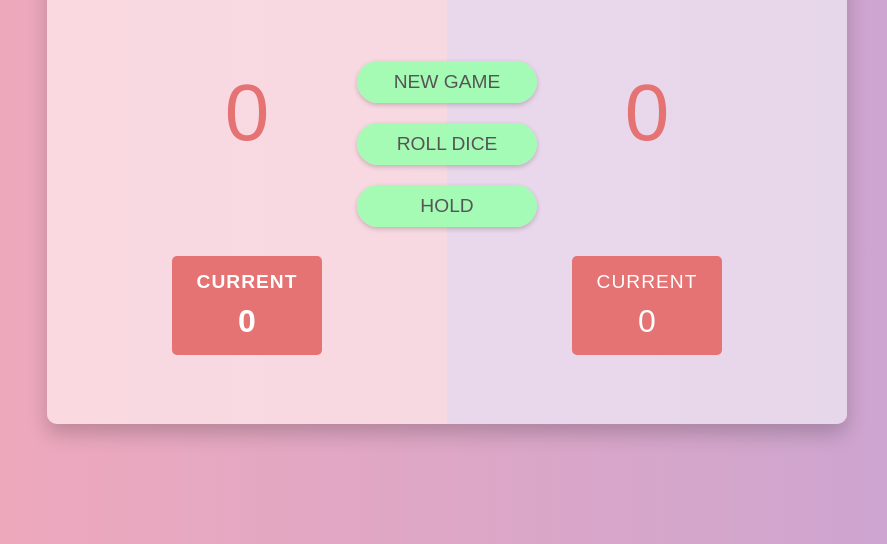
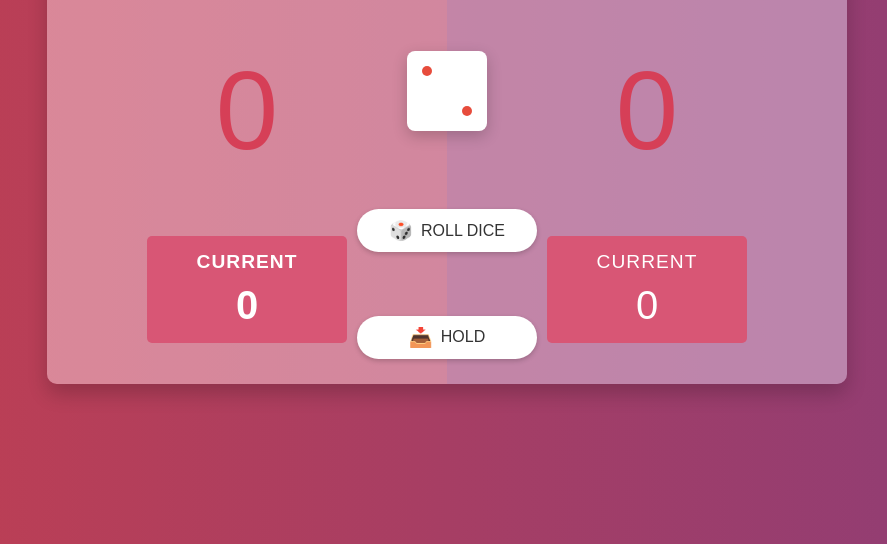
Before and after one commit to SECE-2023-2027/day-2-pig-game-Siddiqsha001, a plain HTML site: page dice.html in a window 1280 px wide. Shown: the part 256-800 px from the top of the page, without its empty margins (193-1080 px from the left). Drawn offline with Linux system fonts and the light colour scheme; files whose address does not match are found by name.

Commit message:
Final Update dice.html

```diff
--- a/dice.html
+++ b/dice.html
@@ -1,8 +1,8 @@
 <!DOCTYPE html>
 <html lang="en">
 <head>
-    <meta charset="UTF-8">
-    <meta name="viewport" content="width=device-width, initial-scale=1.0">
+    <meta charset="UTF-8" />
+    <meta name="viewport" content="width=device-width, initial-scale=1.0"/>
     <title>Dice Game</title>
     <style>
         * {
@@ -13,7 +13,7 @@
         }
 
         body {
-            background: linear-gradient(to right, #f5a9b8, #c6a4d4);
+            background: linear-gradient(to right, #c23f50, #8b3d78);
             height: 100vh;
             display: flex;
             justify-content: center;
@@ -21,10 +21,10 @@
         }
 
         .game-container {
-            background-color: rgba(255, 255, 255, 0.8);
+            background-color: rgba(255, 255, 255, 0.3);
             width: 80%;
             max-width: 800px;
-            height: 70vh;
+            height: 60vh;
             border-radius: 10px;
             box-shadow: 0 10px 20px rgba(0, 0, 0, 0.2);
             display: flex;
@@ -50,22 +50,24 @@
         }
 
         .player-name {
-            font-size: 2rem;
-            color: #555;
+            font-size: 2.2rem;
+            color: #333;
             text-transform: uppercase;
-            letter-spacing: 2px;
+            letter-spacing: 1px;
+            margin-bottom: 20px;
         }
 
         .player-score {
-            font-size: 5rem;
-            color: #e57373;
+            font-size: 7rem;
+            color: #d63f57;
             font-weight: 300;
+            margin-bottom: 20px;
         }
 
         .current-box {
-            background-color: #e57373;
+            background-color: #d85675;
             color: white;
-            width: 150px;
+            width: 200px;
             border-radius: 5px;
             padding: 15px;
             text-align: center;
@@ -79,39 +81,59 @@
         }
 
         .current-score {
-            font-size: 2rem;
+            font-size: 2.5rem;
         }
 
         .center-controls {
             position: absolute;
-            top: 50%;
-            left: 50%;
-            transform: translate(-50%, -50%);
+            width: 100%;
+            height: 100%;
             display: flex;
             flex-direction: column;
             align-items: center;
-            gap: 20px;
+            justify-content: space-between;
+            padding: 20px 0;
             z-index: 10;
         }
 
         .btn {
-            color: #555;
-            background-color: rgba(157, 255, 176, 0.9);
+            color: #333;
+            background-color: white;
             border: none;
-            font-size: 1.2rem;
+            font-size: 1rem;
             text-transform: uppercase;
             cursor: pointer;
-            font-weight: 300;
+            font-weight: 500;
             border-radius: 50px;
             padding: 10px 20px;
             width: 180px;
             box-shadow: 0 2px 5px rgba(0, 0, 0, 0.2);
             transition: all 0.3s;
+            margin: 5px 0;
+            display: flex;
+            justify-content: center;
+            align-items: center;
+            gap: 8px;
         }
 
         .btn:hover {
-            background-color: #9dffb0;
+            background-color: #f5f5f5;
             box-shadow: 0 4px 10px rgba(0, 0, 0, 0.3);
+        }
+
+        .btn-new::before {
+            content: "🔄";
+            font-size: 1.2rem;
+        }
+
+        .btn-roll::before {
+            content: "🎲";
+            font-size: 1.2rem;
+        }
+
+        .btn-hold::before {
+            content: "📥";
+            font-size: 1.2rem;
         }
 
         .active {
@@ -132,18 +154,38 @@
         }
 
         .dice {
-            position: absolute;
             width: 80px;
             height: 80px;
-            top: 45%;
-            left: 50%;
-            transform: translate(-50%, -50%);
+            background-color: white;
             box-shadow: 0 5px 15px rgba(0, 0, 0, 0.2);
             border-radius: 8px;
+            margin: 20px 0;
         }
 
         .dice-hidden {
             display: none;
+        }
+
+        .dice-dots {
+            width: 100%;
+            height: 100%;
+            position: relative;
+        }
+
+        .dot {
+            position: absolute;
+            width: 10px;
+            height: 10px;
+            border-radius: 50%;
+            background-color: #e74c3c;
+        }
+
+        .btn-new {
+            background-color: white;
+        }
+
+        .btn-roll, .btn-hold {
+            background-color: white;
         }
     </style>
 </head>
@@ -154,17 +196,21 @@
             <p class="player-score" id="score-0">0</p>
             <div class="current-box">
                 <p class="current-label">CURRENT</p>
-                <p class="current-score" id="current-0">0</p>
+                <p class="current-score" id="current-0">2</p>
             </div>
         </section>
 
         <div class="center-controls">
             <button class="btn btn-new">NEW GAME</button>
+            <div class="dice" id="dice-1">
+                <div class="dice-dots">
+                    <span class="dot dot-1"></span>
+                    <span class="dot dot-2"></span>
+                </div>
+            </div>
             <button class="btn btn-roll">ROLL DICE</button>
             <button class="btn btn-hold">HOLD</button>
         </div>
-
-        <img src="d:/Documents/MODERN-FSD-Intern/Starting/day-2/images/dice-1.png" alt="Dice" class="dice dice-hidden" id="dice-1">
 
         <section class="player player-2">
             <h2 class="player-name" id="name-1">PLAYER 2</h2>
@@ -177,41 +223,86 @@
     </main>
 
     <script>
-        // Game state variables
         let scores, currentScore, activePlayer, playing;
         const diceEl = document.getElementById('dice-1');
+        const diceDotsContainer = diceEl.querySelector('.dice-dots');
 
-        // Initialize the game
         init();
 
-        // Initialize function
         function init() {
             scores = [0, 0];
             currentScore = 0;
-            activePlayer = 0; // Player 1 starts
+            activePlayer = 0;
             playing = true;
 
-            // Reset scores in the UI
             document.getElementById('score-0').textContent = '0';
             document.getElementById('score-1').textContent = '0';
             document.getElementById('current-0').textContent = '0';
             document.getElementById('current-1').textContent = '0';
 
-            // Reset player names
             document.getElementById('name-0').textContent = 'PLAYER 1';
             document.getElementById('name-1').textContent = 'PLAYER 2';
 
-            // Reset player classes
             document.querySelector('.player-1').classList.add('active');
             document.querySelector('.player-2').classList.remove('active');
             document.querySelector('.player-1').classList.remove('winner');
             document.querySelector('.player-2').classList.remove('winner');
 
-            // Hide dice at start
-            diceEl.classList.add('dice-hidden');
+            // Reset dice to show 2 dots
+            updateDiceDots(2);
         }
 
-        // Switch player function
+        function updateDiceDots(number) {
+            // Clear existing dots
+            diceDotsContainer.innerHTML = '';
+
+            // Create and position dots based on dice number
+            switch(number) {
+                case 1:
+                    createDot(50, 50); // center
+                    break;
+                case 2:
+                    createDot(25, 25); // top left
+                    createDot(75, 75); // bottom right
+                    break;
+                case 3:
+                    createDot(25, 25); // top left
+                    createDot(50, 50); // center
+                    createDot(75, 75); // bottom right
+                    break;
+                case 4:
+                    createDot(25, 25); // top left
+                    createDot(25, 75); // bottom left
+                    createDot(75, 25); // top right
+                    createDot(75, 75); // bottom right
+                    break;
+                case 5:
+                    createDot(25, 25); // top left
+                    createDot(25, 75); // bottom left
+                    createDot(50, 50); // center
+                    createDot(75, 25); // top right
+                    createDot(75, 75); // bottom right
+                    break;
+                case 6:
+                    createDot(25, 25); // top left
+                    createDot(25, 50); // middle left
+                    createDot(25, 75); // bottom left
+                    createDot(75, 25); // top right
+                    createDot(75, 50); // middle right
+                    createDot(75, 75); // bottom right
+                    break;
+            }
+        }
+
+        function createDot(x, y) {
+            const dot = document.createElement('span');
+            dot.classList.add('dot');
+            dot.style.left = `${x}%`;
+            dot.style.top = `${y}%`;
+            dot.style.transform = 'translate(-50%, -50%)';
+            diceDotsContainer.appendChild(dot);
+        }
+
         function switchPlayer() {
             document.getElementById(`current-${activePlayer}`).textContent = '0';
             currentScore = 0;
@@ -220,49 +311,36 @@
             document.querySelector('.player-2').classList.toggle('active');
         }
 
-        // Roll dice button event
         document.querySelector('.btn-roll').addEventListener('click', function() {
             if (playing) {
-                // Generate a random dice roll
                 const dice = Math.floor(Math.random() * 6) + 1;
+                updateDiceDots(dice);
 
-                // Display the dice
-                diceEl.classList.remove('dice-hidden');
-                diceEl.src = `d:/Documents/MODERN-FSD-Intern/Starting/day-2/images/dice-${dice}.png`;
-
-                // If dice is 1, switch player
                 if (dice === 1) {
                     switchPlayer();
                 } else {
-                    // Add dice value to current score
                     currentScore += dice;
                     document.getElementById(`current-${activePlayer}`).textContent = currentScore;
                 }
             }
         });
 
-        // Hold button event
         document.querySelector('.btn-hold').addEventListener('click', function() {
             if (playing) {
-                // Add current score to active player's score
                 scores[activePlayer] += currentScore;
                 document.getElementById(`score-${activePlayer}`).textContent = scores[activePlayer];
 
-                // Check if player won the game
                 if (scores[activePlayer] >= 100) {
                     playing = false;
                     document.getElementById(`name-${activePlayer}`).textContent = 'WINNER!';
                     document.querySelector(`.player-${activePlayer + 1}`).classList.add('winner');
                     document.querySelector(`.player-${activePlayer + 1}`).classList.remove('active');
-                    diceEl.classList.add('dice-hidden');
                 } else {
-                    // Switch to next player
                     switchPlayer();
                 }
             }
         });
 
-        // New game button event
         document.querySelector('.btn-new').addEventListener('click', init);
     </script>
 </body>
```
